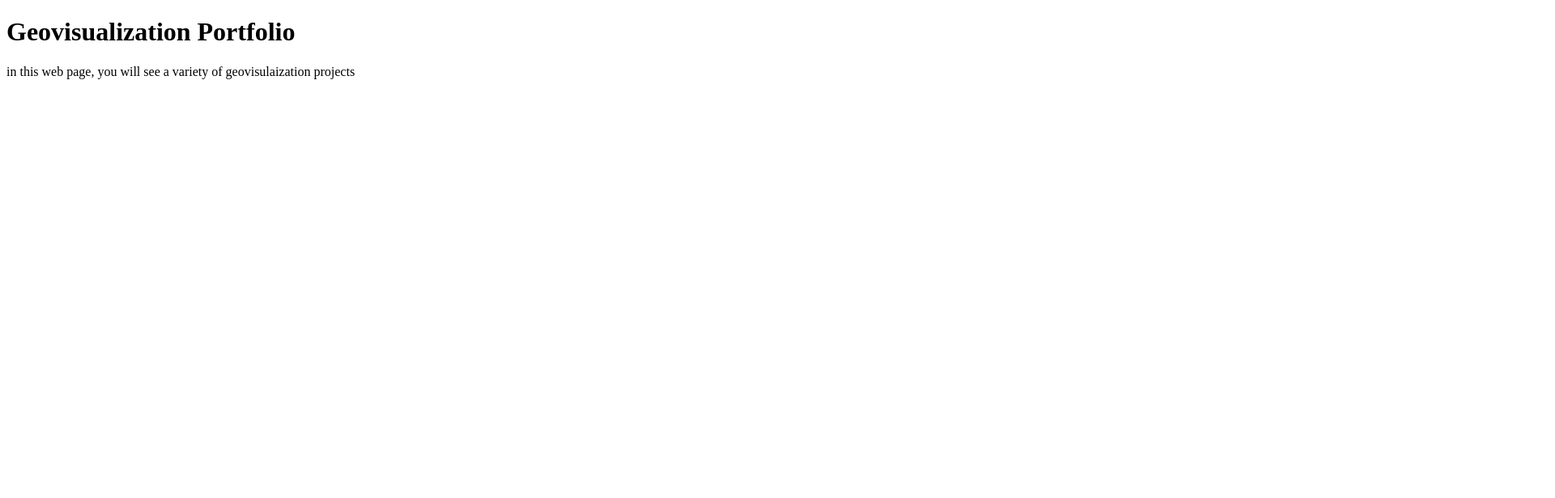
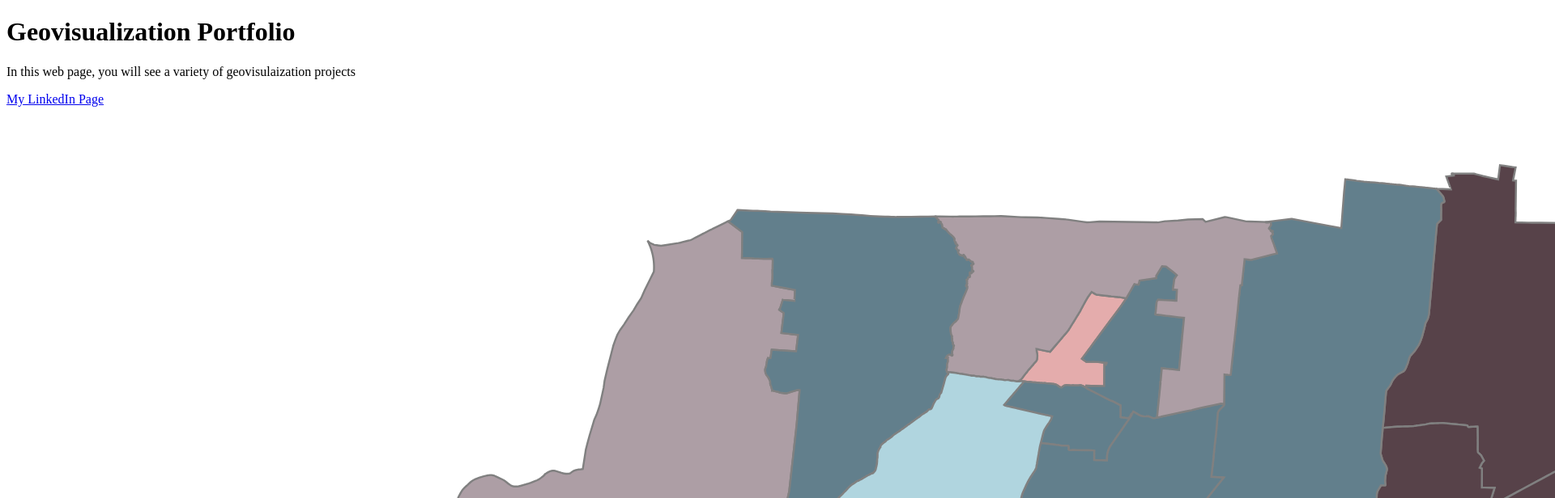
Before and after one commit to geog3540/dkun, a plain HTML site: page index.html in a window 1280 px wide. Shown: the top 616 px of the page at 81% size, 1920 px wide, since content can reach past the window. Drawn offline with Linux system fonts and the light colour scheme.

Commit message:
Add link and image
Example how to add a linked url and image.

```diff
--- a/index.html
+++ b/index.html
@@ -9,8 +9,9 @@
 
 <body>
     <h1> Geovisualization Portfolio</h1>
-	<p> in this web page, you will see a variety of geovisulaization projects</p>
-
+	<p> In this web page, you will see a variety of geovisulaization projects</p>
+	<p><a href="https://www.linkedin.com/in/aodokun-gisp/">My LinkedIn Page</a></p>
+	<p><img src="images/Bivariate Map Assignment 5 image.png" /></p>
 
 
 </body>
```
Also changed, not shown: Images/Bivariate Map Assignment 5 image.png (added).
